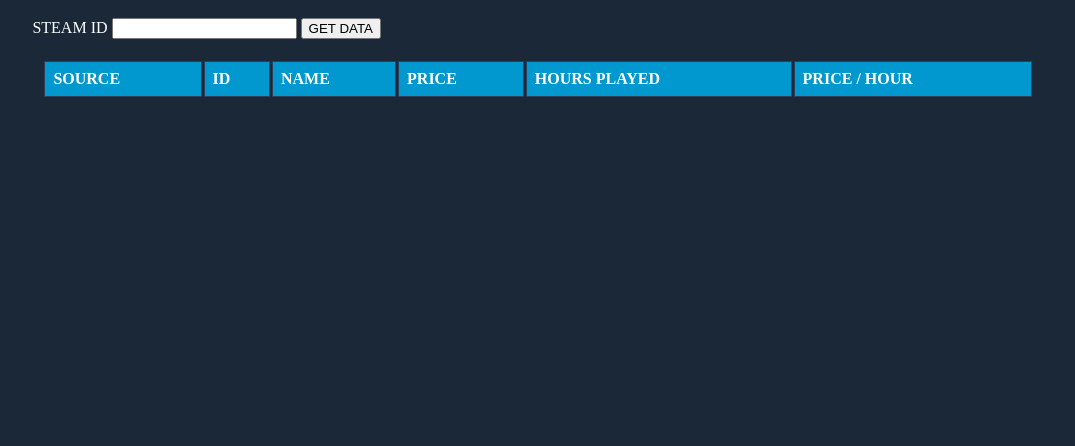
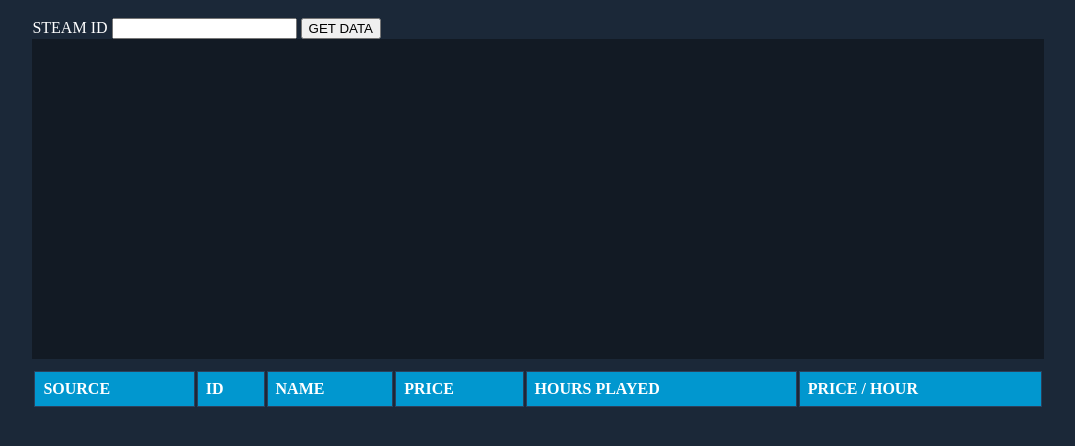
Before and after one commit to Ornithorink/GameDashboard, a plain HTML site: page index.html in a window 1280 px wide. Shown: the whole page, without its empty margins (102-1177 px from the left). Drawn offline with nearby package versions, Linux system fonts and the light colour scheme; no server answers.

Commit message:
adding chart
+ fixing missing games

```diff
--- a/index.html
+++ b/index.html
@@ -12,6 +12,9 @@
 				<span> STEAM ID </span>
 				<input type="number" id="steam_id_input">
 				<button onclick="get_data()">GET DATA</button>
+				<div class="chart_div">
+					<canvas id="myChart" style="width:100%;max-width:600px"></canvas>
+				</div>
 			</div>
 			<table id="game_table" class="table-sort table-arrows">
 				<thead>
@@ -30,18 +33,26 @@
 		</div>
 	</body>
 	<script src="https://cdn.jsdelivr.net/npm/table-sort-js/table-sort.min.js"></script>
+	<script src="https://cdnjs.cloudflare.com/ajax/libs/Chart.js/2.9.4/Chart.js"></script>
 	<script src="./scripts/hltb.js"></script>
 	<script>
-
-		var main = document.getElementById("main");
-		var table = document.getElementById("table_body");
+		const main = document.getElementById("main");
+		const table = document.getElementById("table_body");
 
 		const apiKey = 'DFAD9E2A0CADA364D1A997B0AB42E5EE';  // Replace with your Steam API key
 		const steamId = '76561198064182031';  // Replace with the Steam user's ID
 
-		let games = []
-		let steam_games = []
+		let games = [];
+		let steam_games = [];
 
+		let most_played = [];
+		let most_played_names = [];
+		let most_played_hours = [];
+
+		let total_price = 0;
+		let total_played = 0;
+
+		// Game Object - contains all datas about games
 		function Game(source = "UNKNOWN", id = -1, name = "UNKNOWN", price = -1, played = -1) {
 		 	this.source = source;
 			this.id = id;
@@ -60,7 +71,13 @@
 				let new_game = new Game("steam", game_info.appid, game_info.name, game_info.price/100, Math.round(steam_games[i].playtime_forever/60));
 				//console.log(new_game);
 				add_game_row(new_game);
+				total_price += new_game.price;
+				total_played += new_game.played;
+
+				// Check if the game is in the 10 most played
+				check_most_played(new_game);
 			}
+			build_chart();
 		}
 		run();
 
@@ -68,7 +85,7 @@
 		async function get_steam_games(user_id) {
 			try {
 		        console.log(`Getting games from Steam with user ID ${steamId}...`);
-		        const response = await fetch(`https://cors-anywhere.herokuapp.com/https://api.steampowered.com/IPlayerService/GetOwnedGames/v1/?key=${apiKey}&steamid=${steamId}&format=json`) // Wait for the fetch to complete
+		        const response = await fetch(`https://cors-anywhere.herokuapp.com/http://api.steampowered.com/IPlayerService/GetOwnedGames/v0001/?key=${apiKey}&include_played_free_games=1&include_appinfo=1&format=json&steamid=${steamId}`) // Wait for the fetch to complete
 		        if (!response.ok) {
 		            throw new Error(`HTTP error! status: ${response.status}`);
 		        }
@@ -82,13 +99,13 @@
 		// Get details of a Steam game
 		async function get_steam_game_info(game_id) {
 			try {
-		        console.log(`Getting information from game with ID ${game_id}...`);
+		        //console.log(`Getting information from game with ID ${game_id}...`);
 		        const response = await fetch(`https://cors-anywhere.herokuapp.com/https://steamspy.com/api.php?request=appdetails&appid=${game_id}`) // Wait for the fetch to complete
 		        if (!response.ok) {
 		            throw new Error(`HTTP error! status: ${response.status}`);
 		        }
 		        const data = await response.json(); // Wait for the response to be parsed as JSON
-				console.log(data);
+				//console.log(data);
 				return data;
 		    } catch (error) {
 		        console.error("Error fetching data:", error);
@@ -145,6 +162,61 @@
 			table.appendChild(new_row);
 		}
 
+		// Process a game to see if it is one of the 10 most played
+		function check_most_played(game) {
+			// Populate array for the 10 first entries
+			if (most_played.length == 0) {
+				most_played.push(game);
+			} else {
+				for (let i = 0; i < most_played.length; i++) {
+					if (most_played[i].played < game.played) {
+						most_played.splice(i, 0, game);
+						break;
+					}
+				}
+				if (most_played.length > 10) {
+					most_played.pop();
+				}
+			}
+		}
+
+		// Process the list of the most played games to build the chart
+		function build_chart() {
+			for (let i = 0; i < most_played.length; i++) {
+				most_played_names.push(most_played[i].name);
+				most_played_hours.push(most_played[i].played);
+			}
+
+			const barColors = [
+			  "#b91d47",
+			  "#00aba9",
+			  "#2b5797",
+			  "#e8c3b9",
+			  "#1e7145",
+			  "#b91d47",
+			  "#00aba9",
+			  "#2b5797",
+			  "#e8c3b9",
+			  "#1e7145"
+			];
+
+			new Chart("myChart", {
+				type: "pie",
+			  	data: {
+			    	labels: most_played_names,
+			    	datasets: [{
+			      		backgroundColor: barColors,
+			      		data: most_played_hours
+			    	}]
+			  	},
+			  	options: {
+			    	legend: {
+			      		position: 'right' // This moves the labels to the right
+			    	}
+			  	}
+			});
+		}
+
 		function remove_children(node){
 		 	while (node.firstChild) {
 			    node.removeChild(node.lastChild);
--- a/styles/style.css
+++ b/styles/style.css
@@ -23,7 +23,6 @@
     table {
         margin: auto;
         width: 80%;
-        padding: 10px;
     }
 
     .free {
@@ -32,6 +31,13 @@
 
     .small {
         width: 7%;
+    }
+
+    .chart_div {
+        padding: 10px;
+        background-color: #121A24;
+        display: flex;
+        justify-content: flex-end;
     }
 
     #profile {
```
